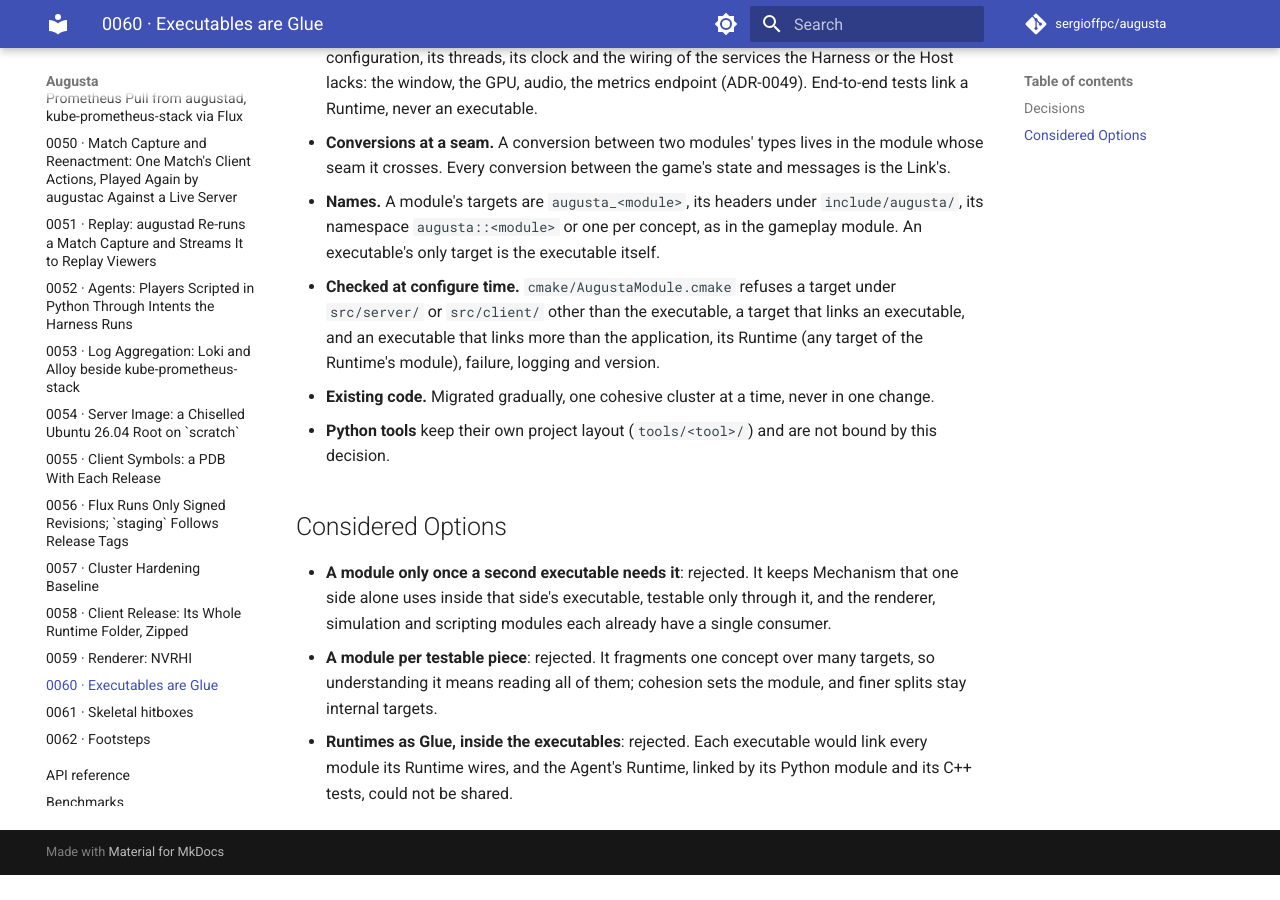
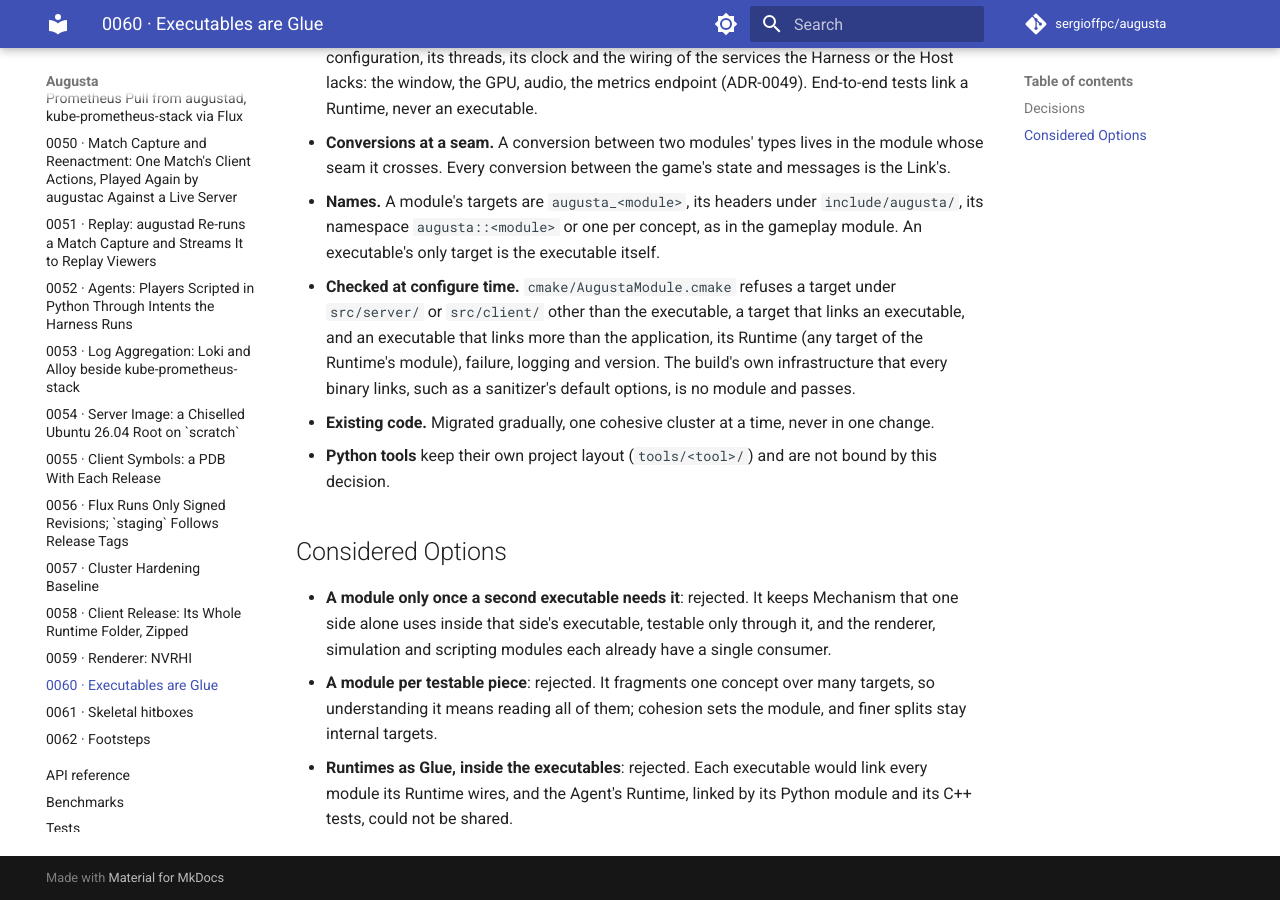
Before and after one commit to sergioffpc/augusta, an MkDocs documentation site: the page built from docs/adr/0060-executables-are-glue.md, in a window 1280 px wide and 900 px high, scrolled down 896 px. Built offline with MkDocs 1.6.1 and Material for MkDocs 9.7.7, drawn with Linux system fonts in a browser that asks for light colours; comment, search, counter and statistics services are not loaded; before the commit the page ends 1771 px from its top, so only the background shows below that.

Commit message:
fix(build): let an executable link what every binary links
The sanitizer default-options targets are linked into every binary by
link_libraries(), executables included, and the Glue check refused
augustad -> augusta_asan_default_options in the linux-san and linux-fuzz
configures. augusta_link_every_binary() links such build infrastructure
and registers it, so the check lets an executable link it while every
module stays refused.

Co-Authored-By: Claude Opus 5.5 <noreply@anthropic.com>

```diff
--- a/docs/adr/0060-executables-are-glue.md
+++ b/docs/adr/0060-executables-are-glue.md
@@ -46,7 +46,8 @@ PredictionWorld are a module, tested by hand-driven ticks.
   under `src/server/` or `src/client/` other than the executable, a target that
   links an executable, and an executable that links more than the application,
   its Runtime (any target of the Runtime's module), failure, logging and
-  version.
+  version. The build's own infrastructure that every binary links, such as a
+  sanitizer's default options, is no module and passes.
 - **Existing code.** Migrated gradually, one cohesive cluster at a time, never
   in one change.
 - **Python tools** keep their own project layout (`tools/<tool>/`) and are not
```
Also changed, not shown: CMakeLists.txt (+4 -3 lines), 4 other files.
